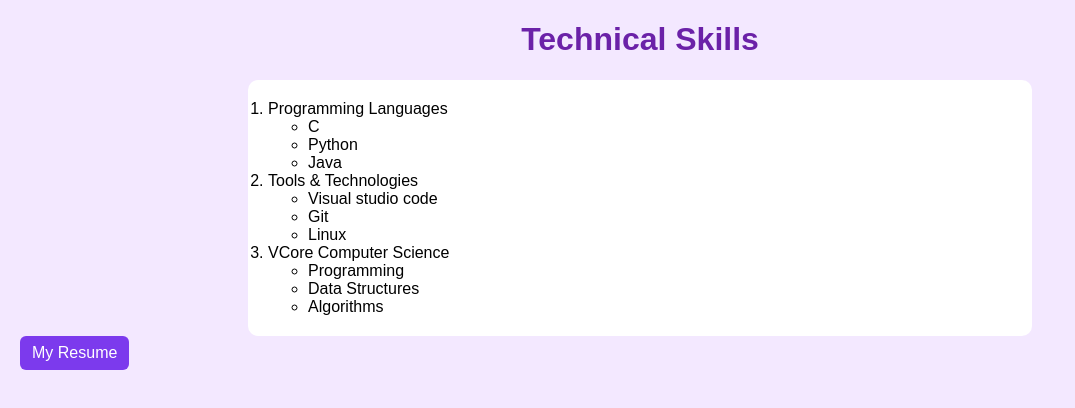
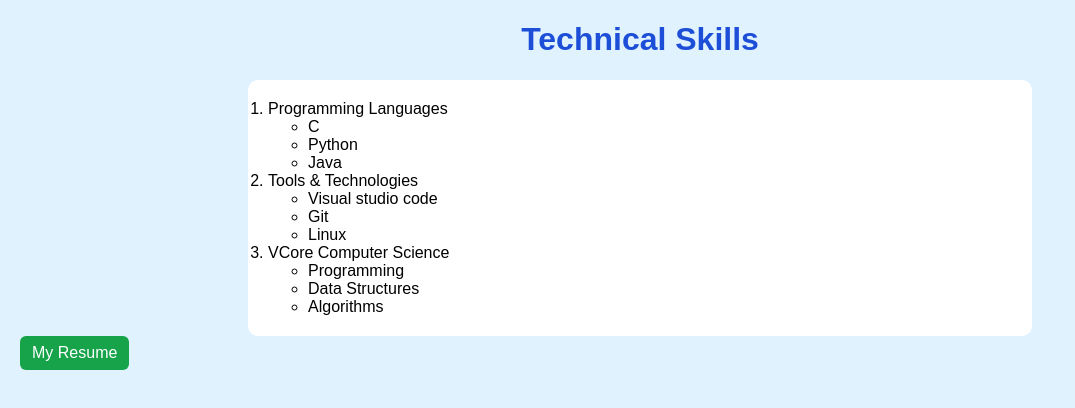
Before and after one commit to vsanjana3110-spec/sem4-fet, a plain HTML site: page Assignments/two_css.html in a window 1280 px wide. Shown: the whole page, without its empty margins (0-1075 px from the left). Drawn offline with Linux system fonts and the light colour scheme.

Commit message:
Update styles.css

```diff
--- a/Assignments/styles.css
+++ b/Assignments/styles.css
@@ -1,11 +1,11 @@
 body {
 font-family: Arial, sans-serif;
-background-color: #f3e8ff;
+background-color: #e0f2fe;
 margin: 20px;
 }
 
 h1 {
-color: #6b21a8;
+color: #1d4ed8;
 text-align: center;
 }
 
@@ -18,7 +18,7 @@ margin: auto;
 }
 
 a {
-background-color: #7c3aed;
+background-color: #16a34a;
 color: white;
 padding: 8px 12px;
 text-decoration: none;
@@ -27,5 +27,5 @@ display: inline-block;
 }
 
 a:hover {
-background-color: #5b21b6;
+background-color: #15803d;
 }
```
